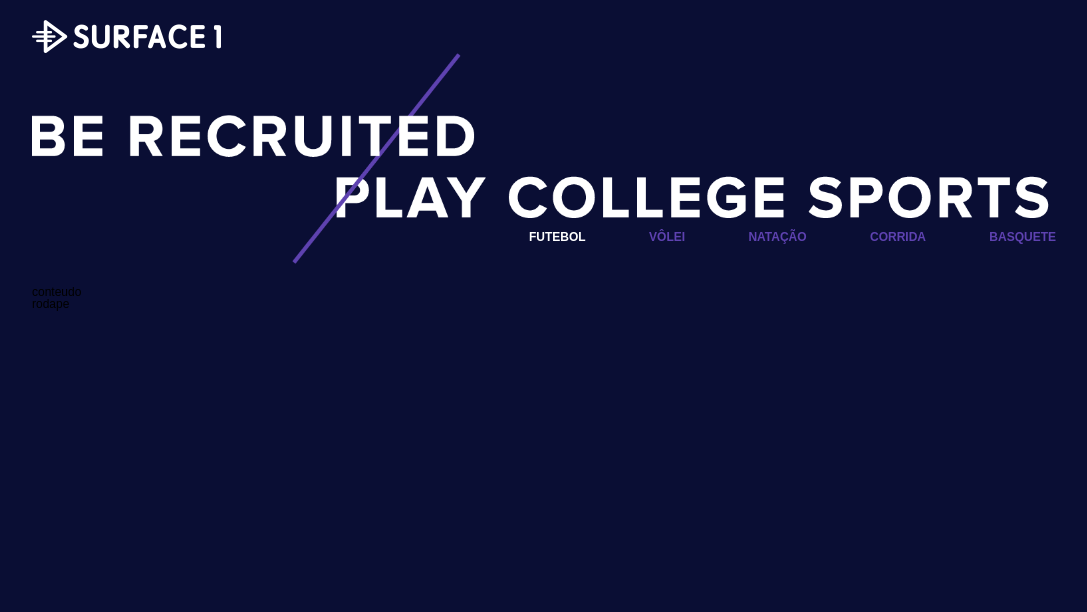
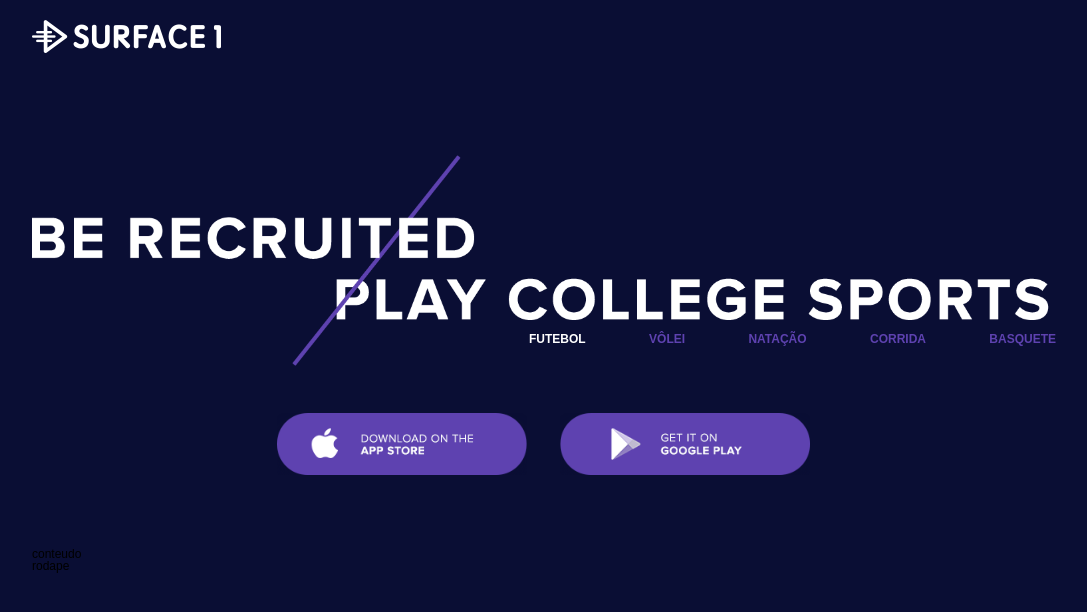
Before and after one commit to sjtorres/siteDoZero, a plain HTML site: page Site_Football/index.html in a window 1280 px wide. Shown: the whole page, without its empty margins (96-1183 px from the left). Drawn offline with Linux system fonts and the light colour scheme.

Commit message:
alteração do header

```diff
--- a/Site_Football/css/style.css
+++ b/Site_Football/css/style.css
@@ -19,11 +19,12 @@ body {
 	background: url(../images/logo.png) no-repeat;
 	width: 199px;
 	height: 33px;
+	margin-bottom: 10%;
 	text-indent: -999px;
 }
 
 /* Imagen Responsiva */
-.topo img{
+.slogan {
 	max-width: 1540px;   /* Máximo da largura da imagem */
 	width: 100%;
 	max-height: 317px;  /* Máximo da altura da imagem */
@@ -38,3 +39,26 @@ body {
 .topo ul li a { font-weight: bold; color: #5e42b0; text-decoration: none; }
 .topo ul li a:hover { text-decoration: underline; }
 .topo ul li a.ativo { color: #fff; text-decoration: none; }
+
+/* Botão App */
+.btn-venda {
+	width: 564px;
+	height: 100px; //A altura tem de ser fixa
+	position: absolute;
+	padding: 30px 10px;
+	top: 0;
+	right: 0;
+	bottom: 0;
+	left: 0;
+	margin: auto;
+}
+
+.btn-app {
+	max-width: 250px;   /* Máximo da largura da imagem */
+	width: 100%;
+	max-height: 77px;  /* Máximo da altura da imagem */
+	min-height: auto;      /* Mínimo da altura, por padrão “auto” */
+	background-size:100%;
+	background-repeat: no-repeat;
+	padding: 15px;
+}
--- a/Site_Football/index.html
+++ b/Site_Football/index.html
@@ -14,7 +14,7 @@
 	<div class="main">
 		<div class="topo">
 			<h1>Esportes Radicais</h1>
-			<img src="images/topo_06.png" alt="">
+			<img class="slogan" src="images/topo_06.png" alt="">
 
 			<ul>
 				<li><a href="#" class="ativo">Futebol</a></li>
@@ -23,7 +23,10 @@
 				<li><a href="#">Corrida</a></li>
 				<li><a href="#">Basquete</a></li>
 			</ul>
-
+			<div class="btn-venda">
+				<a href=""><img class="btn-app" src="images/mac.png" alt=""></a>
+				<a href=""><img class="btn-app" src="images/android.png" alt=""></a>
+			</div>
 		</div>
 		<div class="conteudo">
 			conteudo
```
Also changed, not shown: Site_Football/images/android.png (renamed from Site_Football/images/topo_12.png), Site_Football/images/mac.png (renamed from Site_Football/images/topo_10.png).
